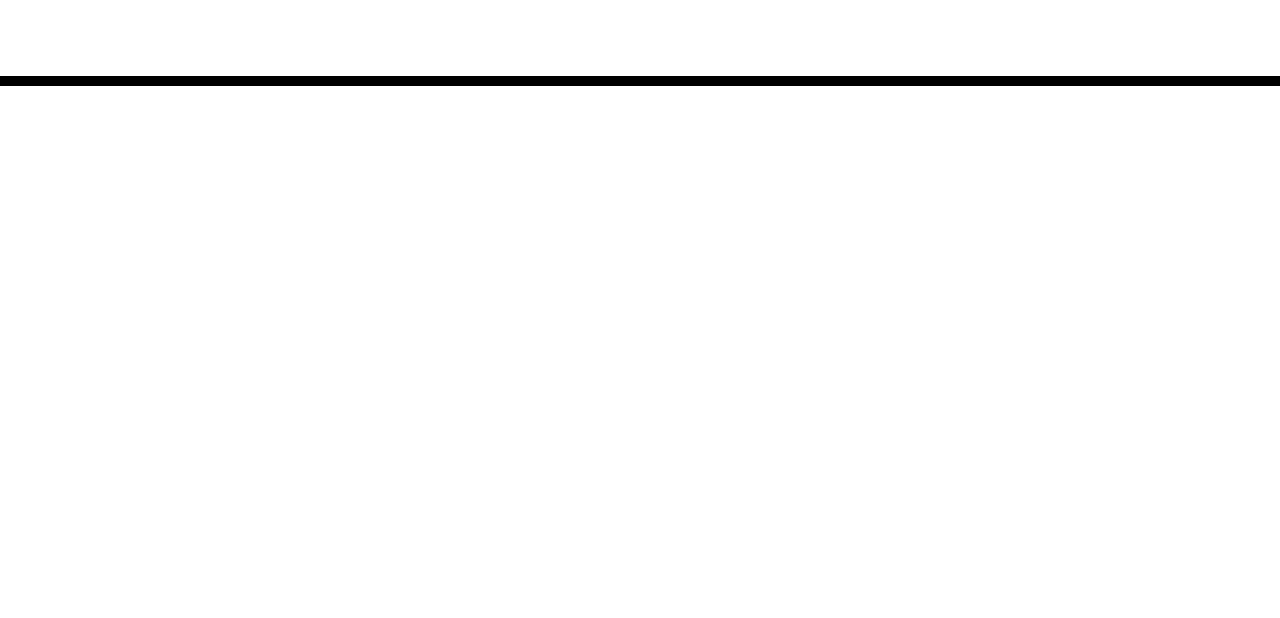
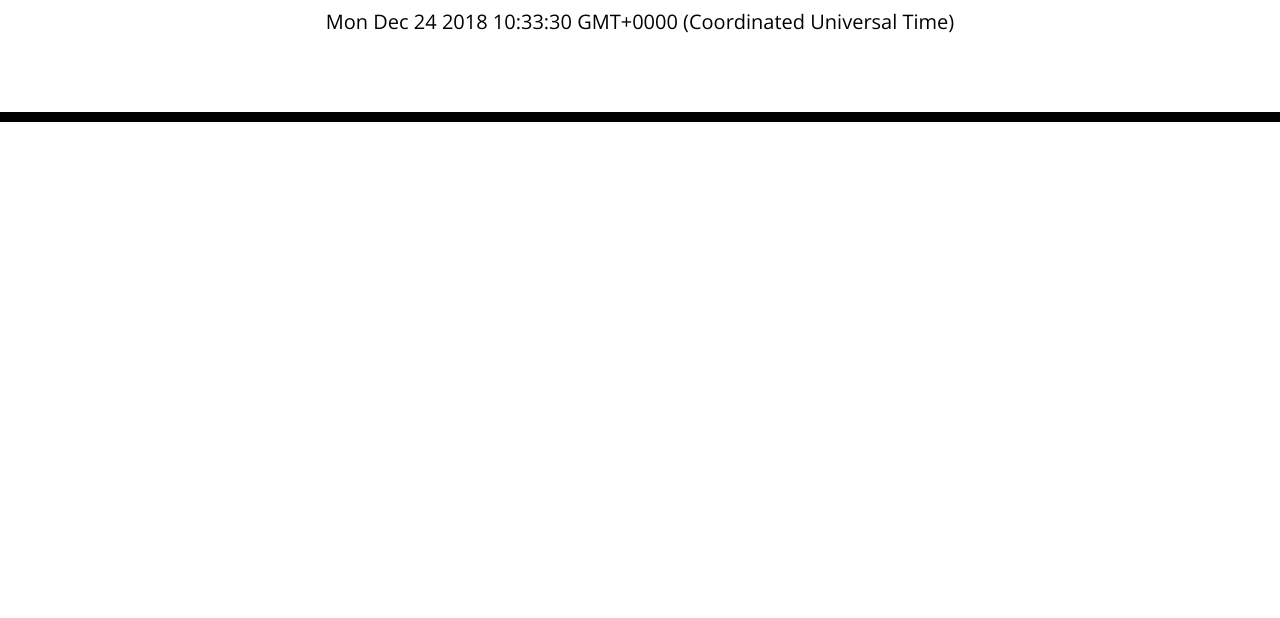
Before and after one commit to gsteed1677/workday-scheduler, a plain HTML site: page Develop/index.html in a window 1280 px wide. Shown: the part 182-800 px from the top of the page. Drawn offline with nearby package versions, Linux system fonts and the light colour scheme.

Commit message:
js file created and date updated

```diff
--- a/Develop/index.html
+++ b/Develop/index.html
@@ -19,6 +19,7 @@
       rel="stylesheet"
     />
     <link rel="stylesheet" href="style.css" />
+
     <title>Work Day Scheduler</title>
   </head>
 
@@ -34,5 +35,6 @@
 
     <script src="https://cdnjs.cloudflare.com/ajax/libs/jquery/3.2.1/jquery.min.js"></script>
     <script src="https://cdnjs.cloudflare.com/ajax/libs/moment.js/2.24.0/moment.min.js"></script>
+    <script src="script.js"></script>
   </body>
 </html>
--- /dev/null
+++ b/Develop/script.js
@@ -0,0 +1,4 @@
+
+//get date to work first
+var date = new Date(2018, 11, 24, 10, 33, 30, 0);
+document.getElementById("currentDay").innerHTML = date;
```
